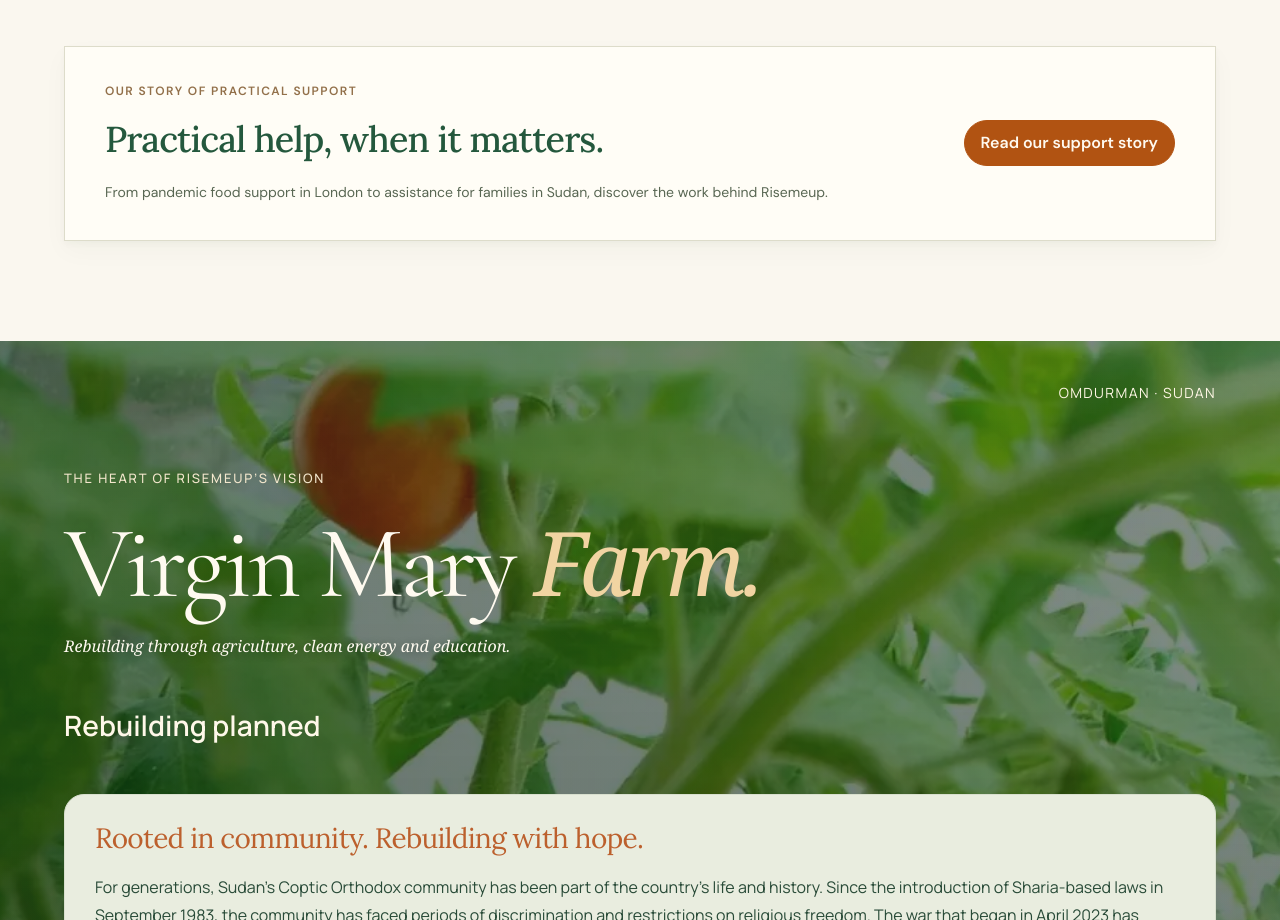
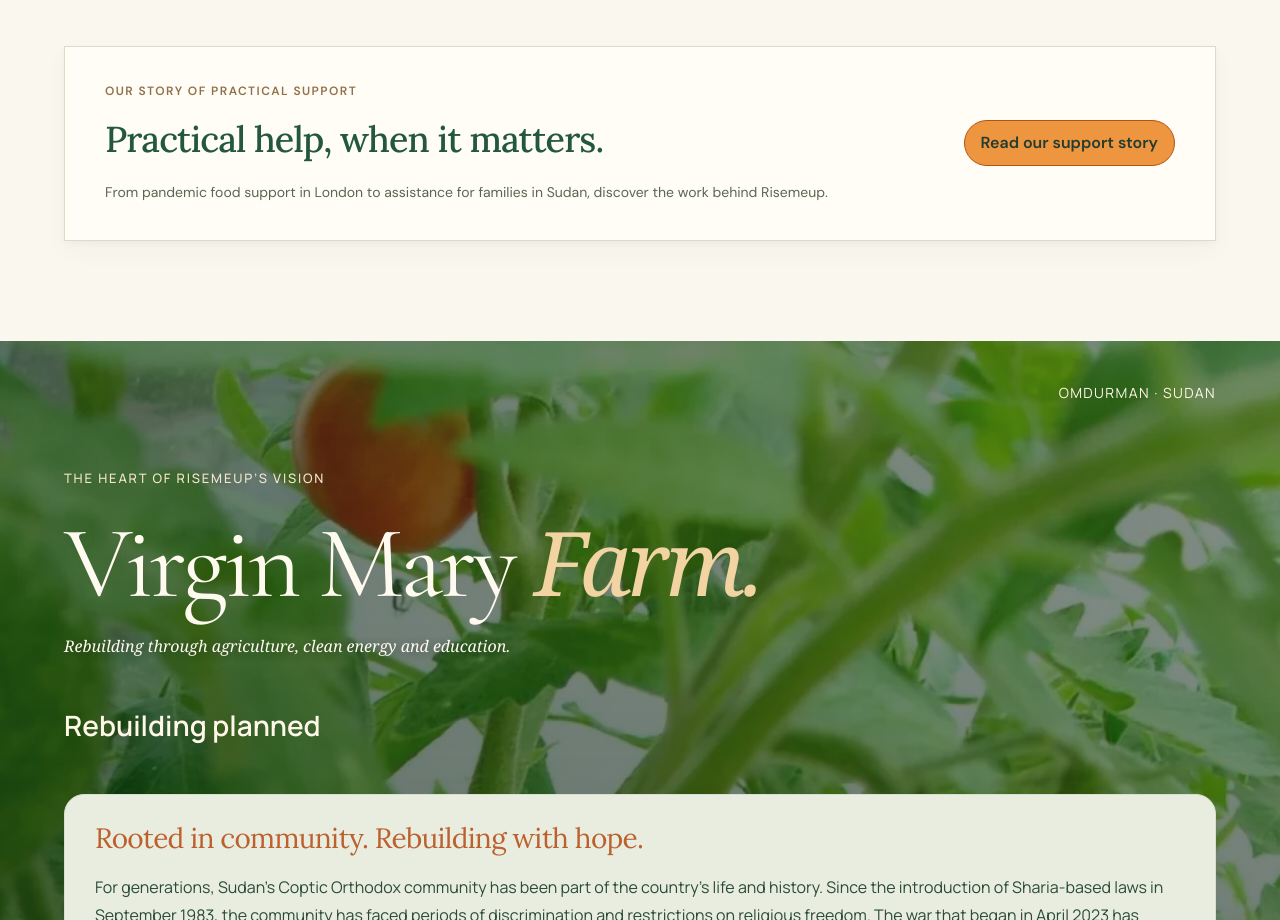
Before and after one commit to Hero988/RiseMeUp, a React (Vite) app: page / in a window 1280 px wide. Shown: the part 4503-5423 px from the top of the page. Built offline with nearby package versions, Linux system fonts and the light colour scheme; a web font is replaced by a local one.

Commit message:
Preview softer orange on support story button only

```diff
--- a/public/homepage-theme.css
+++ b/public/homepage-theme.css
@@ -1405,3 +1405,7 @@
 .home-page #relief .crisis-history-link > .button{display:inline-flex;align-items:center;justify-content:center;justify-self:end;width:fit-content;min-width:0;max-width:100%;min-height:44px;padding:10px 16px;gap:0;text-align:center;font-size:16px!important;font-weight:600!important;line-height:24px;border:0}
 .home-page #relief .crisis-history-link > .button > span[aria-hidden="true"]{display:none}
 @media(max-width:700px){.home-page #relief .crisis-history-link > .button{margin-top:20px}}
+
+/* Preview only: a softer orange for the support-story action. */
+.home-page #relief .crisis-history-link > a.button{background:#ee963f!important;color:#243c30!important;box-shadow:none}
+.home-page #relief .crisis-history-link > a.button:hover{background:#e68a32!important;color:#243c30!important}
```
